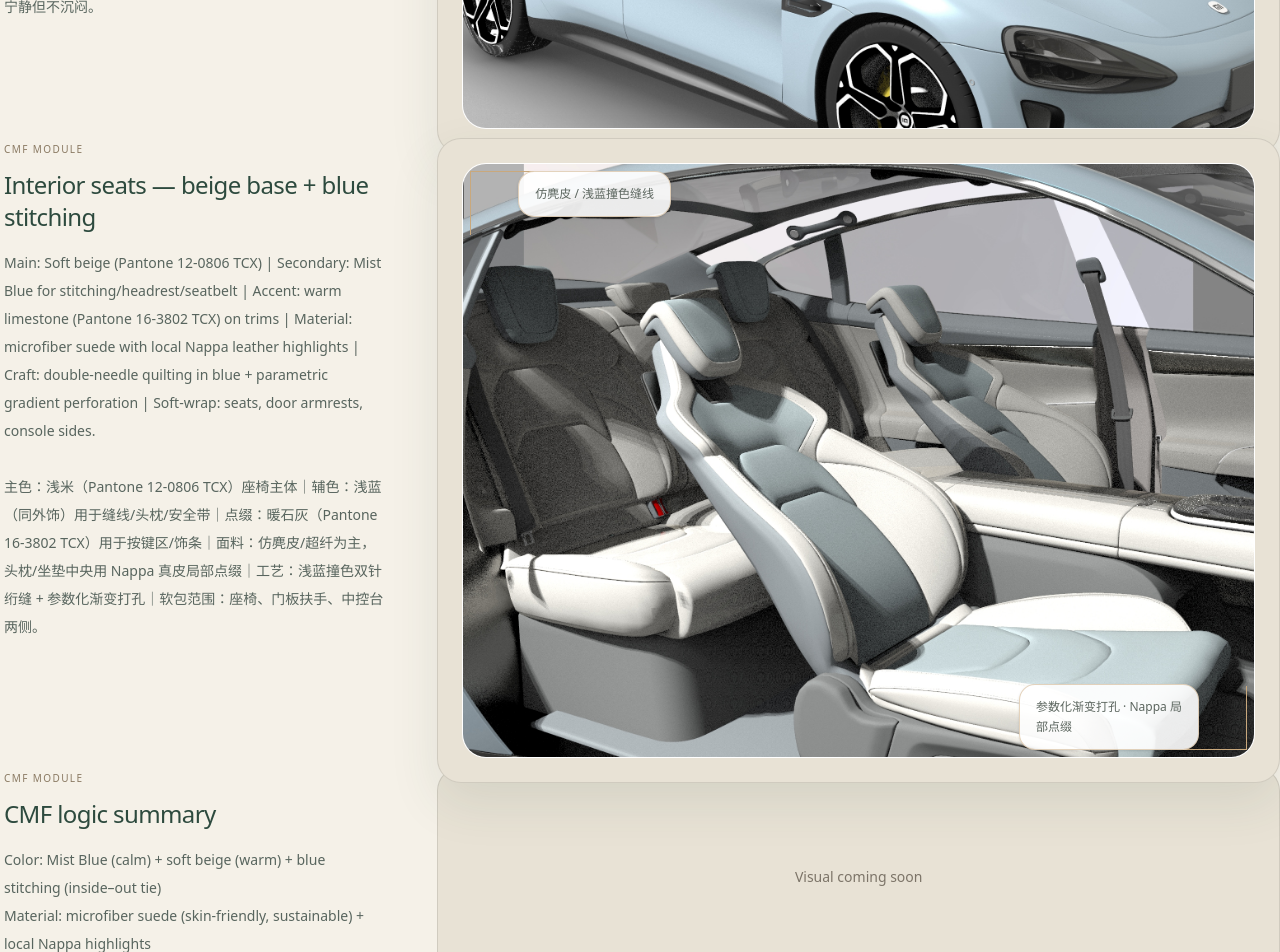
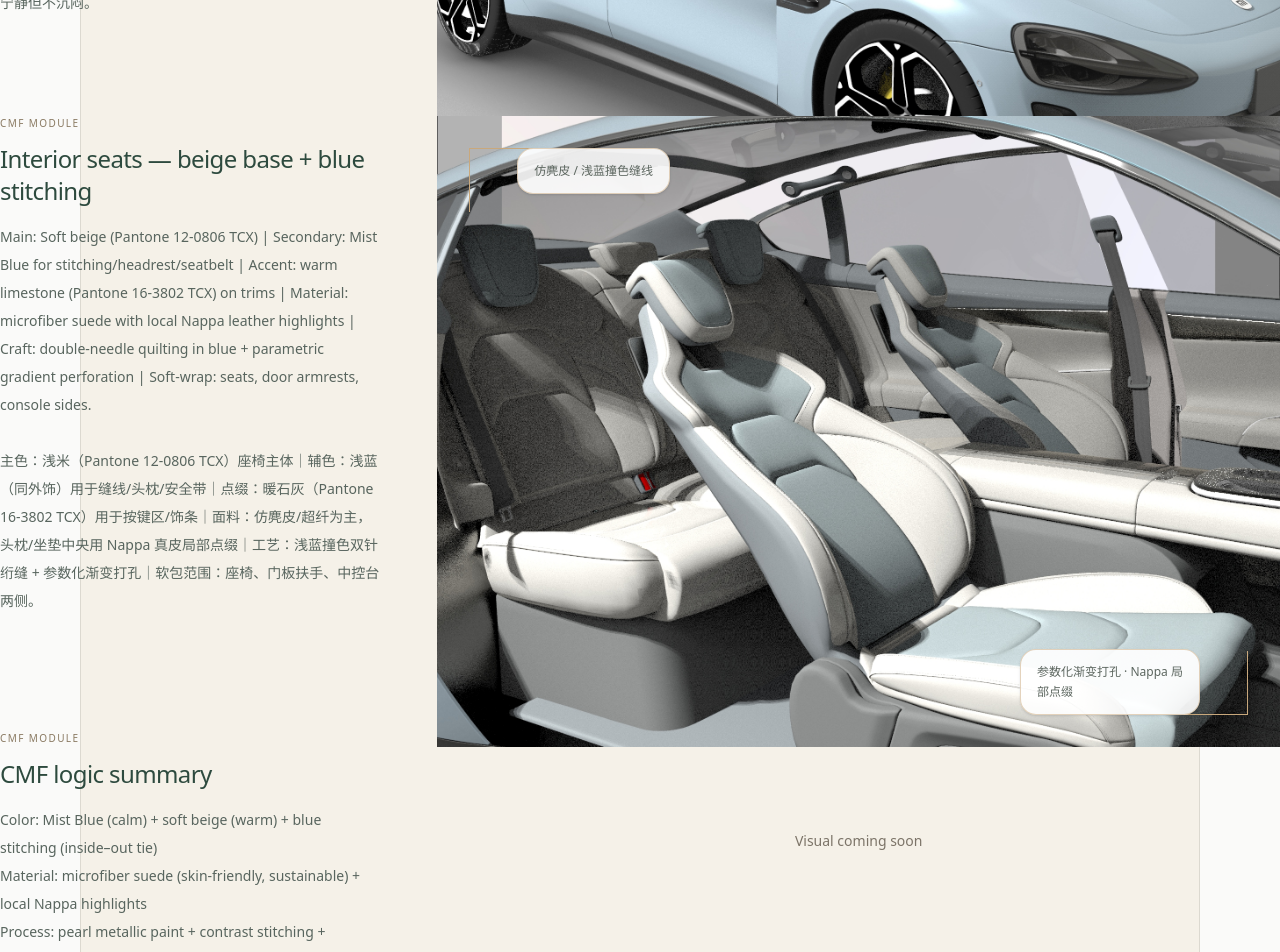
Before and after one commit to janeli8030-netizen/jane-li-portfolio, a Next.js app: page /projects/su7-cmf-proposal in a window 1280 px wide. Shown: the part 4260-5212 px from the top of the page. Built offline with nearby package versions, Linux system fonts and the light colour scheme.

Commit message:
Remove bubble framing from SU7 CMF showcase images

```diff
--- a/src/app/projects/[slug]/page.tsx
+++ b/src/app/projects/[slug]/page.tsx
@@ -517,8 +517,8 @@ export default async function ProjectDetailPage({ params }: { params: Promise<{
                   body={`${p.description?.en ?? ""}\n\n${p.description?.zh ?? ""}`}
                 >
                   {p.compare?.afterSrc ? (
-                    <div className="relative min-h-[320px] overflow-hidden rounded-[24px] border border-black/10 bg-[#E8E2D5] p-5 md:p-6 shadow-[0_20px_50px_rgba(45,74,62,0.10)]">
-                      <div className="overflow-hidden rounded-[24px] border border-white/60 bg-white">
+                    <div className="relative min-h-[320px] overflow-hidden bg-transparent">
+                      <div className="overflow-hidden">
                         {/* eslint-disable-next-line @next/next/no-img-element */}
                         <img src={p.compare.afterSrc} alt={p.compare?.alt?.en ?? p.name} className="h-full w-full object-cover transition duration-700 hover:scale-[1.02]" />
                       </div>
@@ -546,7 +546,7 @@ export default async function ProjectDetailPage({ params }: { params: Promise<{
                       ) : null}
                     </div>
                   ) : (
-                    <div className="flex min-h-[220px] items-center justify-center rounded-[24px] border border-black/10 bg-[#E8E2D5] p-6 text-sm text-[#7C7468]">
+                    <div className="flex min-h-[220px] items-center justify-center bg-transparent p-6 text-sm text-[#7C7468]">
                       Visual coming soon
                     </div>
                   )}
--- a/src/components/StickyShowcase.tsx
+++ b/src/components/StickyShowcase.tsx
@@ -15,9 +15,9 @@ export default function StickyShowcase({
   children: ReactNode;
 }) {
   return (
-    <section className="project-hero-fullbleed grid gap-6 bg-[#F5F1E8] px-4 py-10 md:grid-cols-12 md:gap-8 md:px-10 md:py-16 lg:px-16">
-      <div className="md:col-span-4 md:pr-4">
-        <div className="md:sticky md:top-24 p-1">
+    <section className="project-hero-fullbleed grid gap-6 px-4 py-10 md:grid-cols-12 md:gap-8 md:px-10 md:py-16 lg:px-16">
+      <div className="md:col-span-4 md:pr-6">
+        <div className="md:sticky md:top-24">
           <div className="text-[10px] uppercase tracking-[0.14em] text-[#8A7A63]">{eyebrow}</div>
           <h3 className="mt-3 text-xl font-medium tracking-tight text-[#2D4A3E] md:text-2xl">{title}</h3>
           <p className="mt-4 max-w-md text-sm leading-7 text-[#58655E] whitespace-pre-line">{body}</p>
```
